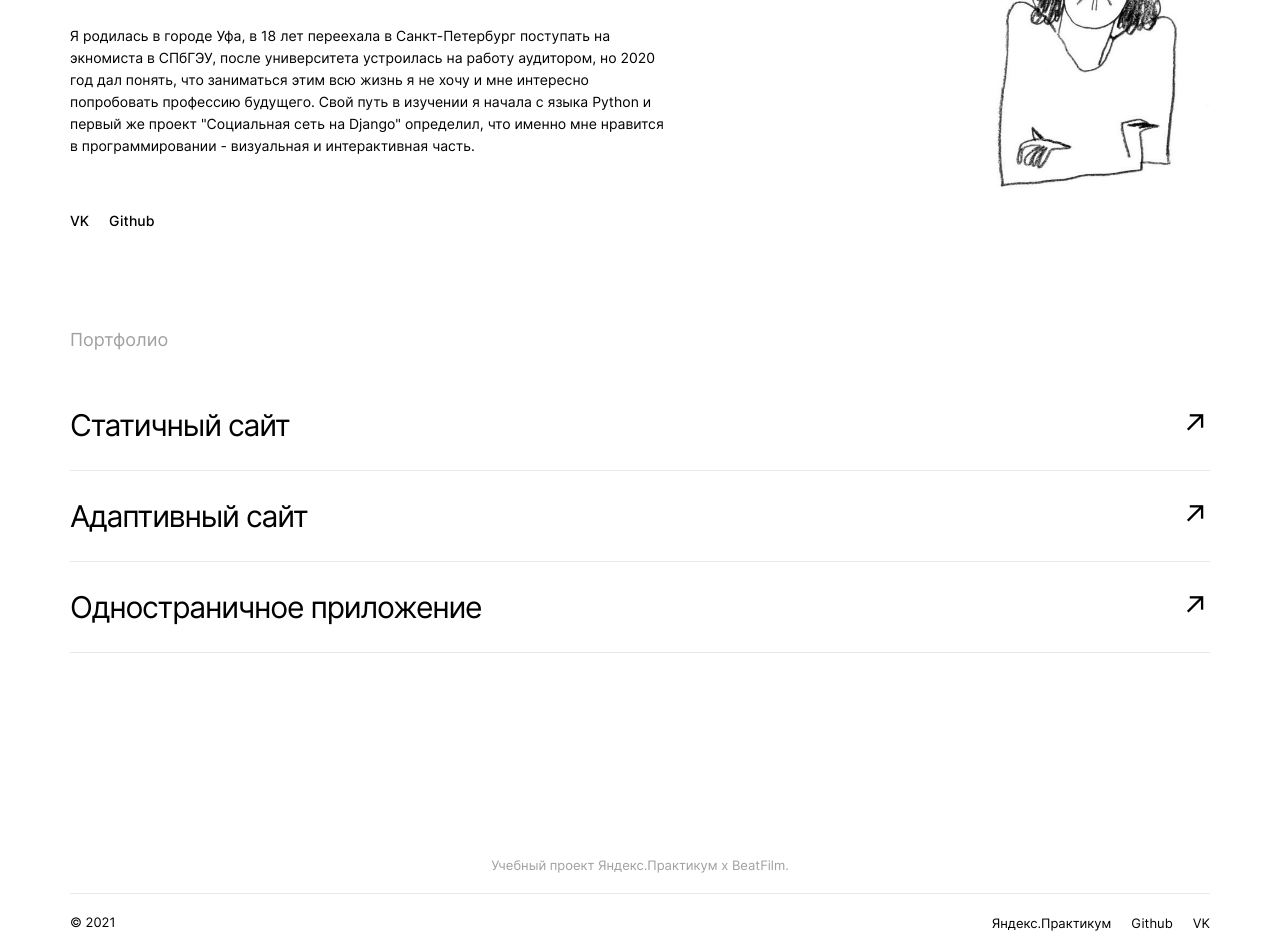
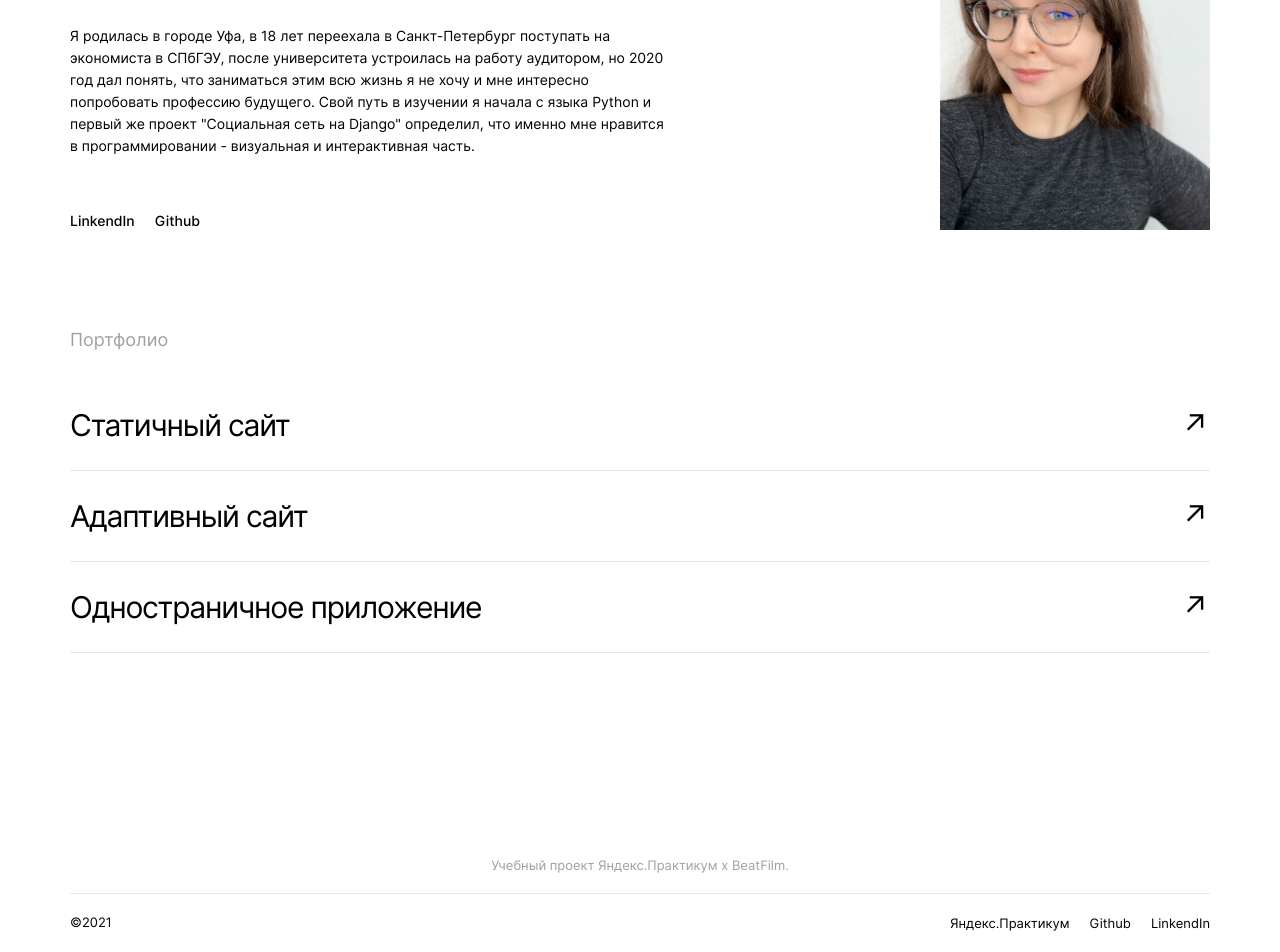
Before and after one commit to vasilkovai/movies-explorer-frontend, a React (Create React App) app: page / in a window 1280 px wide. Shown: the part 2233-3185 px from the top of the page. Built offline with nearby package versions, Linux system fonts and the light colour scheme; no server answers.

Commit message:
few small changes

```diff
--- a/src/components/AboutMe/AboutMe.js
+++ b/src/components/AboutMe/AboutMe.js
@@ -1,5 +1,5 @@
 import React from 'react';
-import photoStudent from './../../images/aboutme.jpeg';
+import photoStudent from './../../images/aboutme2.jpeg';
 import './AboutMe.css';
 
 function AboutMe() {
@@ -12,7 +12,7 @@ function AboutMe() {
           <h4 className="about-me__info">Веб-разработчица, 28 лет</h4>
           <p className="about-me__about">
             Я родилась в городе Уфа,
-            в 18 лет переехала в Санкт-Петербург поступать на экномиста в СПбГЭУ,
+            в 18 лет переехала в Санкт-Петербург поступать на экoномиста в СПбГЭУ,
             после университета устроилась на работу аудитором,
             но 2020 год дал понять, что заниматься этим всю жизнь я не хочу и мне интересно попробовать профессию будущего.
             Свой путь в изучении я начала с языка Python и первый же проект "Социальная сеть на Django" определил,
@@ -20,7 +20,7 @@ function AboutMe() {
           </p>
         </div>
         <div className="about-me__links">
-          <a href="https://vk.com/vasilkovai" className="about-me__link" target="_blank" rel="noreferrer">VK</a>
+          <a href="https://www.linkedin.com/in/vasilkovai/" className="about-me__link" target="_blank" rel="noreferrer">LinkendIn</a>
           <a href="https://github.com/vasilkovai" className="about-me__link" target="_blank" rel="noreferrer">Github</a>
         </div>
         <img className="about-me__photo" alt="Фото студента" src={photoStudent}/>
--- a/src/components/Footer/Footer.js
+++ b/src/components/Footer/Footer.js
@@ -7,11 +7,11 @@ function Footer() {
 
       <h3 className="footer__title">Учебный проект Яндекс.Практикум х BeatFilm.</h3>
       <div className="footer__container">
-        <p className="footer__copyright">© 2021</p>
+        <p className="footer__copyright">©{new Date().getFullYear()}</p>
         <ul className="footer__links">
           <li className="footer__link-list"><a className="footer__link" href="https://practicum.yandex.ru" target="_blank" rel="noreferrer">Яндекс.Практикум</a></li>
           <li className="footer__link-list"><a href="https://github.com/vasilkovai" className="footer__link" target="_blank" rel="noreferrer">Github</a></li>
-          <li className="footer__link-list"><a href="https://vk.com/vasilkovai" className="footer__link" target="_blank" rel="noreferrer">VK</a></li>
+          <li className="footer__link-list"><a href="https://www.linkedin.com/in/vasilkovai/" className="footer__link" target="_blank" rel="noreferrer">LinkendIn</a></li>
         </ul>
       </div>
     </div>
--- a/src/components/Promo/Promo.js
+++ b/src/components/Promo/Promo.js
@@ -14,7 +14,7 @@ function Promo({loggedIn}) {
           <p className="promo__paragraph">Листайте ниже, чтобы узнать больше про этот проект и его создателя.</p>
         </div>
         <img className="promo__logo" alt="Логотип" src={promoLogo}/>
-        <a className="promo__about" href="#about=project">Узнать больше</a>
+        <a className="promo__about" href="#about-project">Узнать больше</a>
       </div>
     </div>
   );
```
Also changed, not shown: src/images/aboutme2.jpeg (added).
